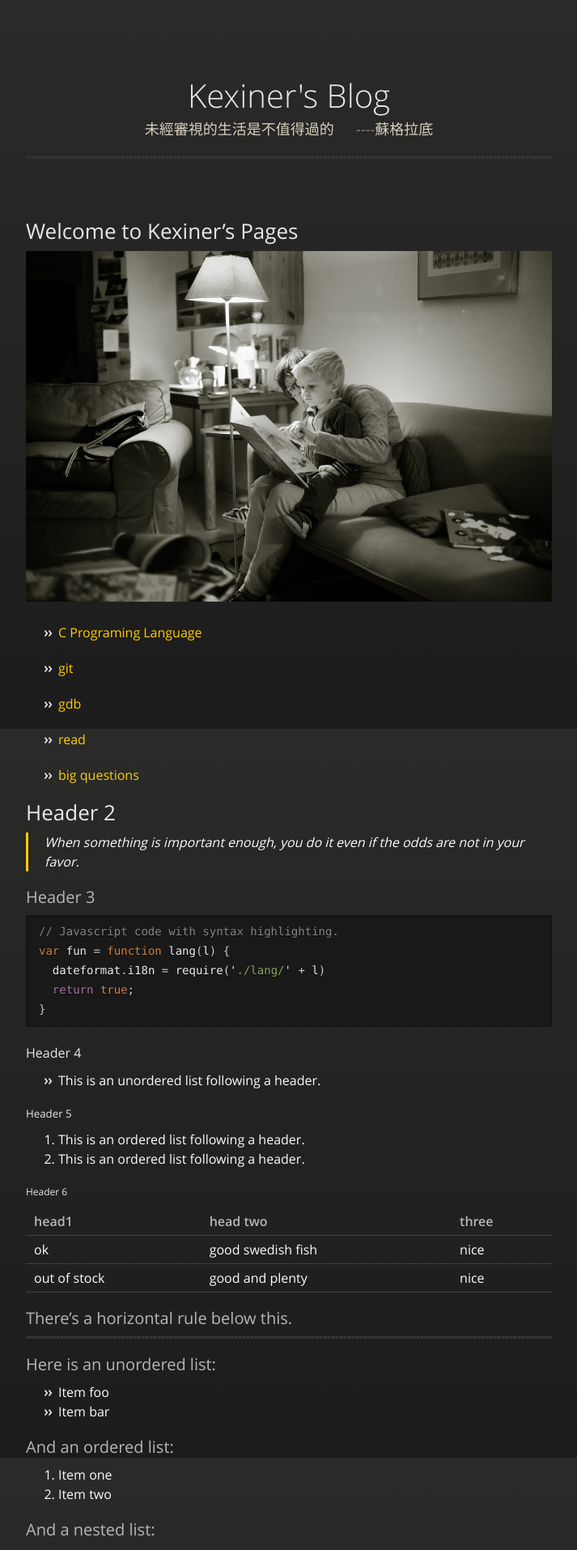
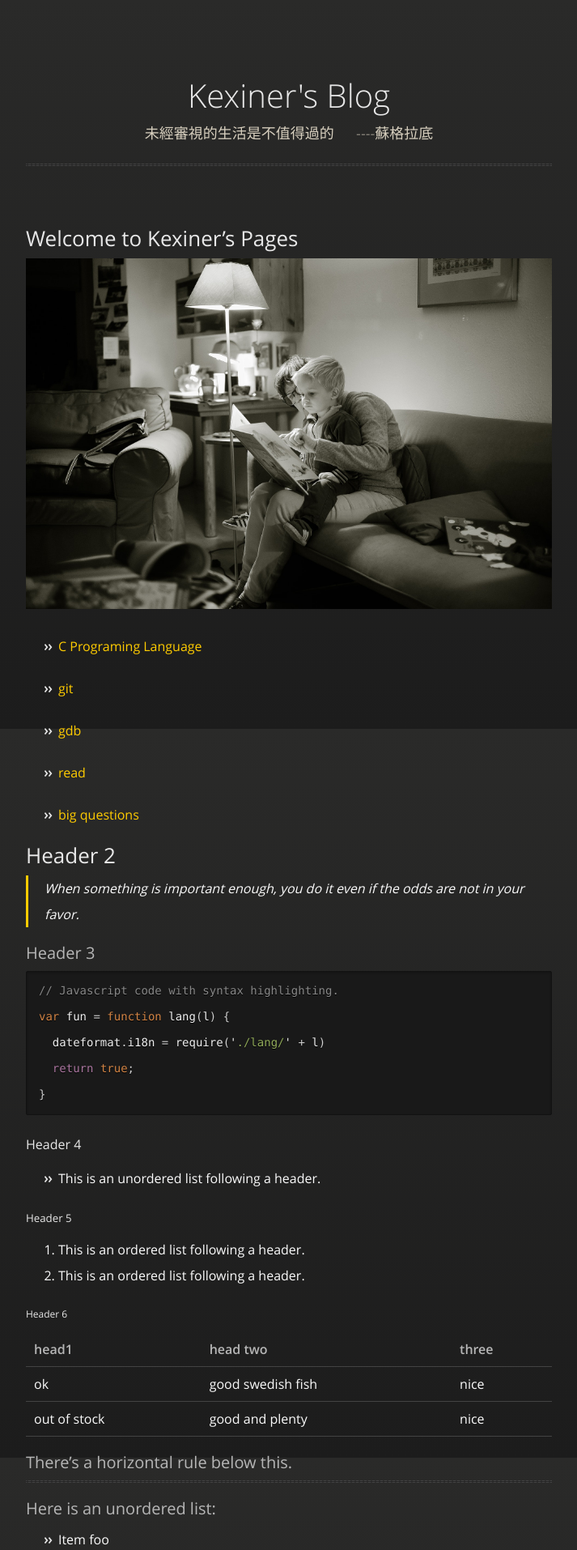
Before and after one commit to kexinerchen/kexinerchen.github.io, a Jekyll site: the page built from index.md, in a window 1280 px wide. Shown: the top 1914 px of the page at 81% size, without its empty margins (283-996 px from the left). Built offline with Jekyll 4.4.1, drawn with Linux system fonts in a browser that asks for light colours; our own code applies the rules of GitHub Pages for plain Markdown files.

Commit message:
Update jekyll-theme-midnight.scss

```diff
--- a/_sass/jekyll-theme-midnight.scss
+++ b/_sass/jekyll-theme-midnight.scss
@@ -5,7 +5,7 @@
 body {
   padding:0px 0 20px 0px;
   margin: 0px;
-  font:16px/1.5 "OpenSansRegular", "Helvetica Neue", Helvetica, Arial, sans-serif;
+  font:16px/2.0 "OpenSansRegular", "Helvetica Neue", Helvetica, Arial, sans-serif;
   color:#fafafa;
   font-weight: normal;
   background: #252525;
```
